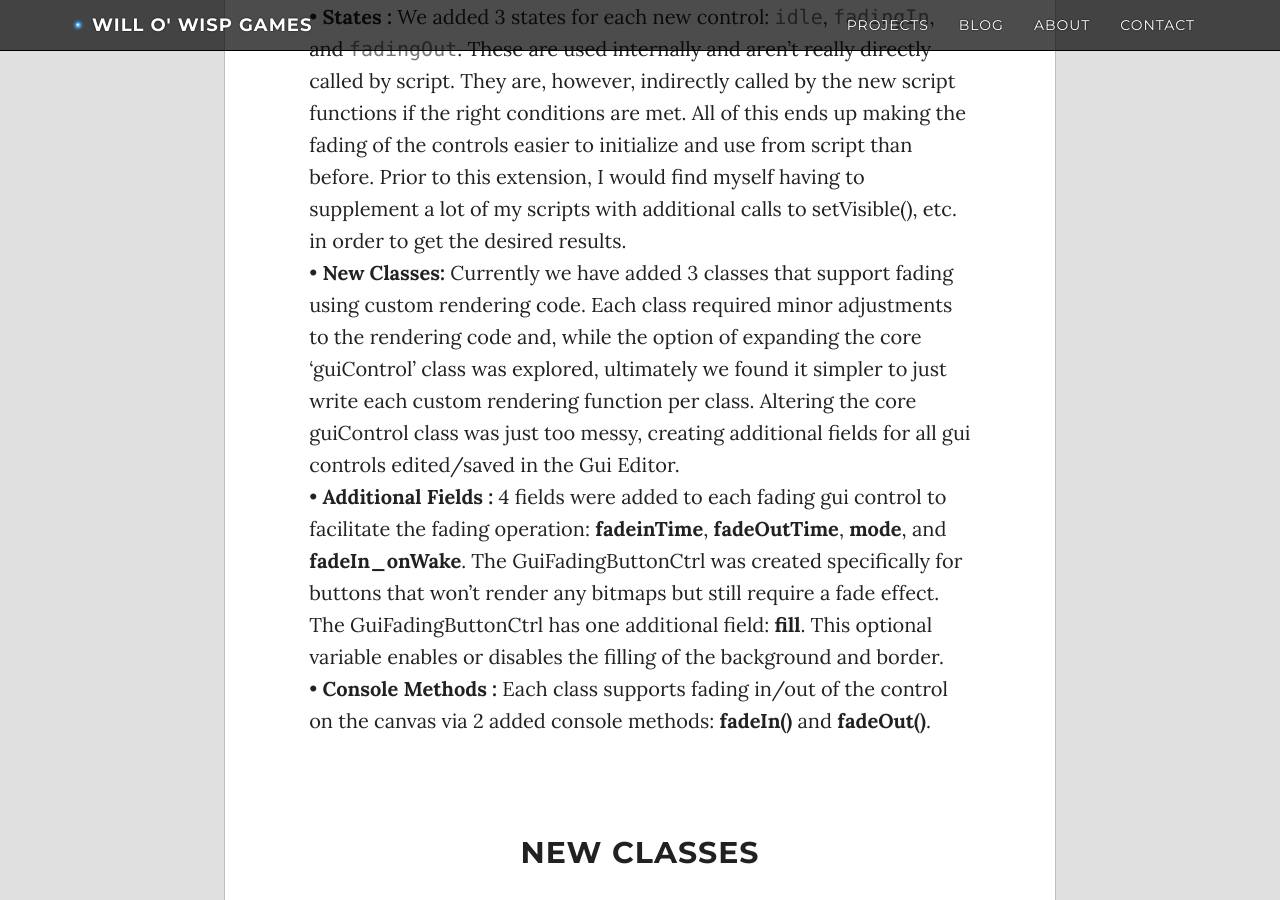
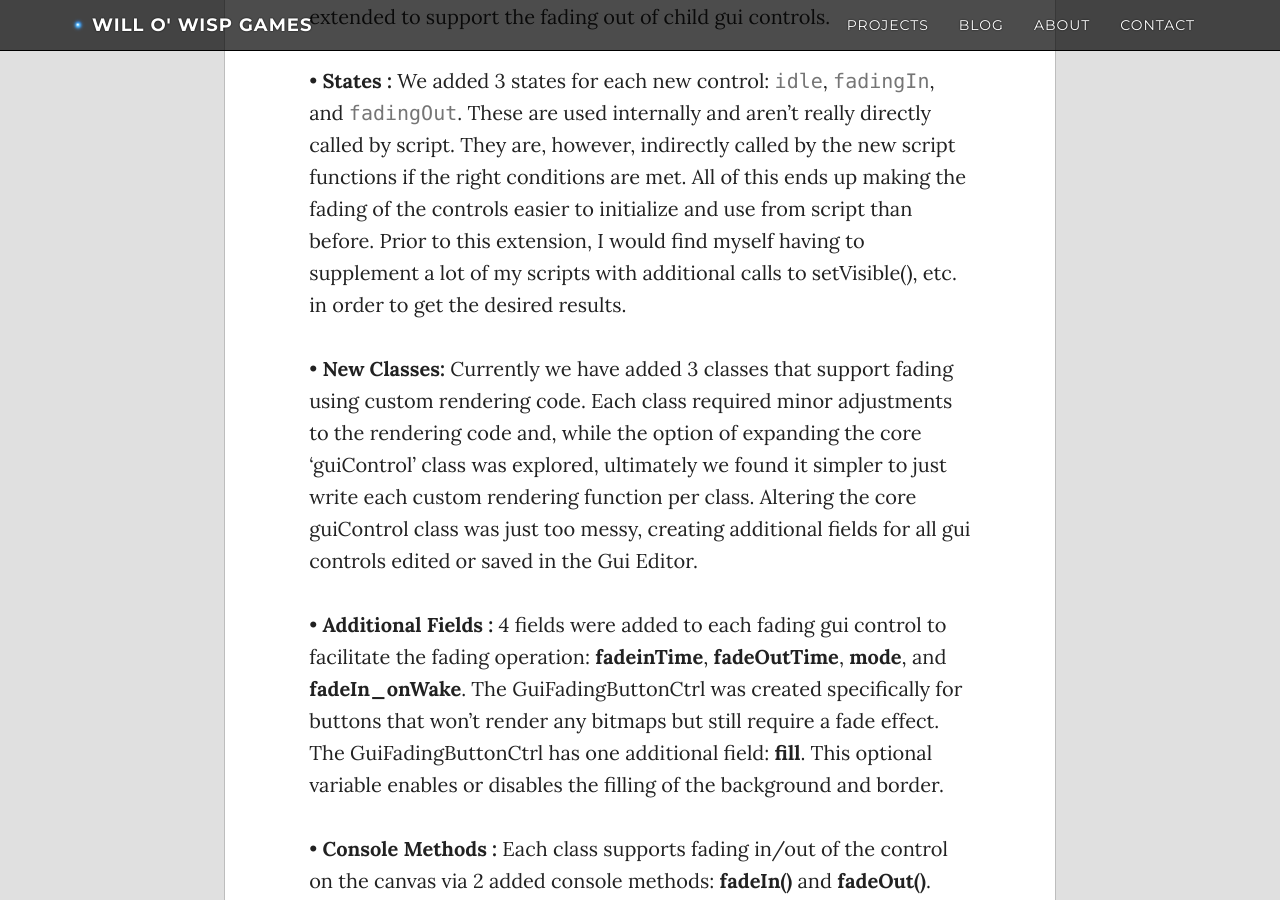
Before and after one commit to WilloWispGames/WilloWispGames.github.io, a Jekyll site: the page built from _posts/2016-10-01-FadingGuiControls.md, in a window 1280 px wide and 900 px high, scrolled down 1828 px. Built offline with Jekyll 4.4.1, drawn with Linux system fonts in a browser that asks for light colours; nearby versions of some CDN libraries; comment, search, counter and statistics services are not loaded.

Commit message:
Update 2016-10-01-FadingGuiControls.md

```diff
--- a/_posts/2016-10-01-FadingGuiControls.md
+++ b/_posts/2016-10-01-FadingGuiControls.md
@@ -25,10 +25,15 @@ I originally updated this resource to work with Torque around the version 3.5-is
 <br>
 <h2>Improvements</h2>
 • <b>Standalone :</b> One main advantage of the update is it leaves the existing GuiBitmapCtrl class untouched. This enabled us to just add a new <filepath>'\fading'</filepath> directory, drop in the new <filepath>'guiFadingControls.h'</filepath> file, and build new fading gui controls that would all call to #include the new header file.<br>
+<br>
 • <b>Includes Children :</b> The rendering code for each control has been extended to support the fading out of child gui controls.<br>
+<br>
 • <b>States :</b> We added 3 states for each new control: <filepath>idle</filepath>, <filepath>fadingIn</filepath>, and <filepath>fadingOut</filepath>. These are used internally and aren't really directly called by script. They are, however, indirectly called by the new script functions if the right conditions are met. All of this ends up making the fading of the controls easier to initialize and use from script than before. Prior to this extension, I would find myself having to supplement a lot of my scripts with additional calls to setVisible(), etc. in order to get the desired results.<br>
-• <b>New Classes: </b> Currently we have added 3 classes that support fading using custom rendering code. Each class required minor adjustments to the rendering code and, while the option of expanding the core 'guiControl' class was explored, ultimately we found it simpler to just write each custom rendering function per class. Altering the core guiControl class was just too messy, creating additional fields for all gui controls edited/saved in the Gui Editor.<br>
+<br>
+• <b>New Classes: </b> Currently we have added 3 classes that support fading using custom rendering code. Each class required minor adjustments to the rendering code and, while the option of expanding the core 'guiControl' class was explored, ultimately we found it simpler to just write each custom rendering function per class. Altering the core guiControl class was just too messy, creating additional fields for all gui controls edited or saved in the Gui Editor.<br>
+<br>
 • <b>Additional Fields :</b> 4 fields were added to each fading gui control to facilitate the fading operation: <b>fadeinTime</b>, <b>fadeOutTime</b>, <b>mode</b>, and <b>fadeIn_onWake</b>. The GuiFadingButtonCtrl was created specifically for buttons that won't render any bitmaps but still require a fade effect. The GuiFadingButtonCtrl has one additional field: <b>fill</b>. This optional variable enables or disables the filling of the background and border.<br>
+<br>
 • <b>Console Methods :</b> Each class supports fading in/out of the control on the canvas via 2 added console methods: <b>fadeIn()</b> and <b>fadeOut()</b>.<br>
 <br>
 <br>
```
